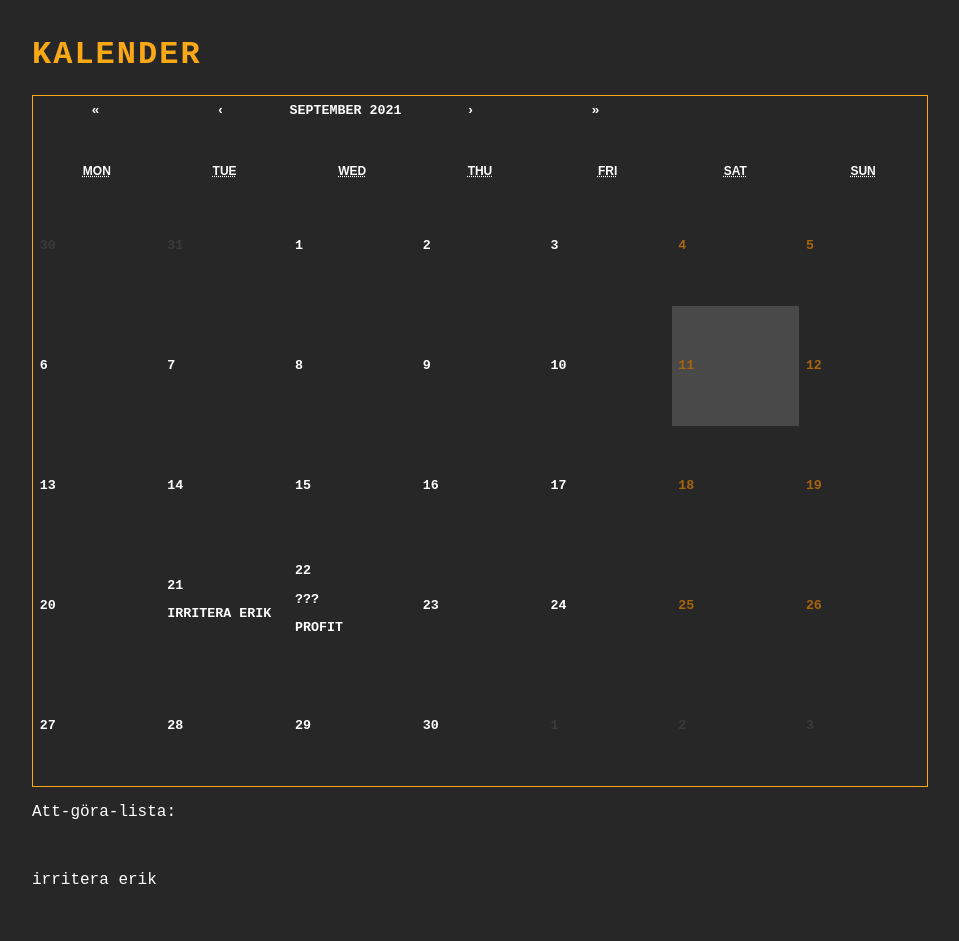
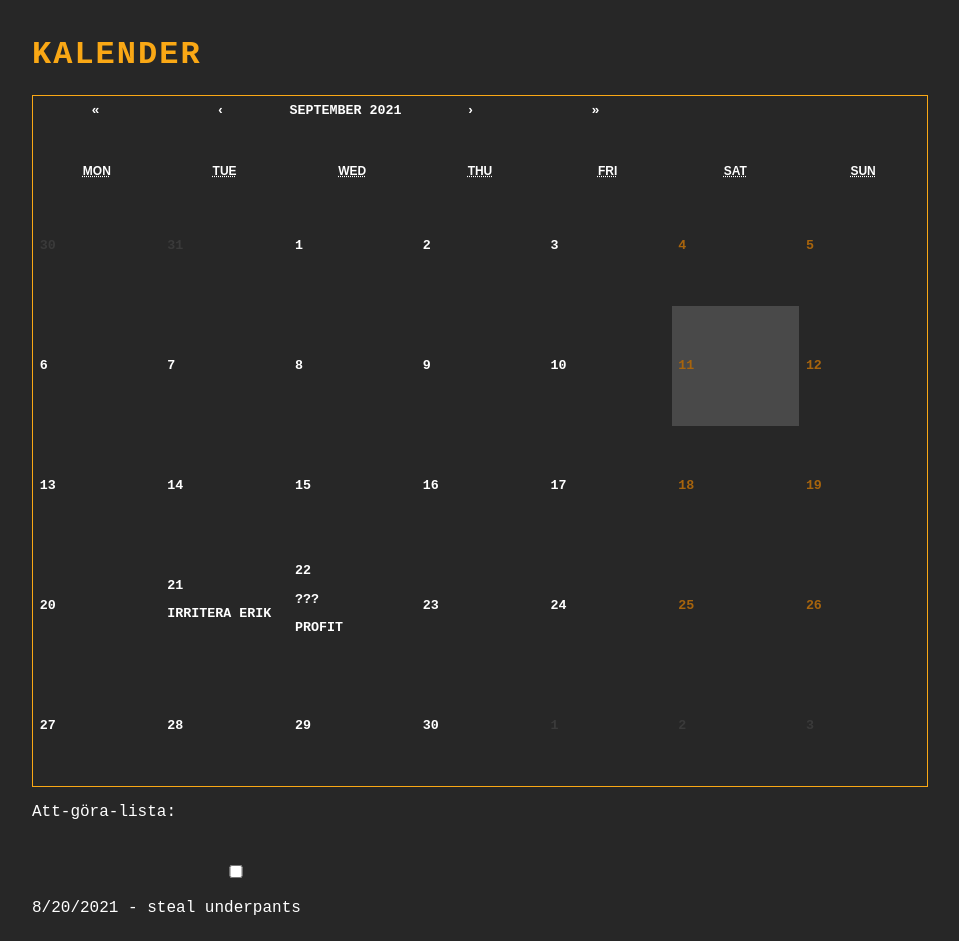
Before and after one commit to ljwedin/react-calendar, a React (Create React App) app: page / in a window 1280 px wide. Shown: the top 941 px of the page, without its empty margins (160-1119 px from the left). Before the commit the page ends 920 px from the top, so only its background shows below. Built offline with nearby package versions, Linux system fonts and the light colour scheme.

Commit message:
Breaks out to do items to component and creates checkboxes

```diff
--- a/src/App.css
+++ b/src/App.css
@@ -139,6 +139,10 @@ button:active {
 
 #content {
   width: 70vw;
+}
+
+.done {
+  text-decoration: line-through;
 }
 
 .react-calendar {
--- a/src/App.scss
+++ b/src/App.scss
@@ -105,6 +105,10 @@ button {
 
 #content {
     width: 70vw;
+}
+
+.done {
+  text-decoration: line-through;
 }
 
 .react-calendar {
--- a/src/components/ToDoCalendar.jsx
+++ b/src/components/ToDoCalendar.jsx
@@ -6,17 +6,26 @@ const ToDoCalendar = () => {
         {
             id: 0,
             date: new Date(2021, 8, 21),
-            toDo: 'irritera erik'
+            toDo: 'irritera erik',
+            done: false
         },
         {
             id: 1,
             date: new Date(2021, 8, 22),
-            toDo: '???'
+            toDo: '???',
+            done: false
         },
         {
             id: 2,
             date: new Date(2021, 8, 22),
-            toDo: 'profit'
+            toDo: 'profit',
+            done: false
+        },
+        {
+            id: 3,
+            date: new Date(2021, 7, 20),
+            toDo: 'steal underpants',
+            done: false
         }
     ]);
 
--- a/src/components/ToDoDisplay.jsx
+++ b/src/components/ToDoDisplay.jsx
@@ -1,11 +1,12 @@
+import ToDoItems from './ToDoItems';
+
 const ToDoDisplay = (props) => {
-    const toDoList = props.toDoList;
 
     return (
         <div>
             <p>Att-göra-lista:</p>
             <br />
-            <p>{toDoList[0].toDo}</p>
+            <ToDoItems toDoList={props.toDoList} />
         </div>
     )
 }
--- /dev/null
+++ b/src/components/ToDoItems.jsx
@@ -0,0 +1,22 @@
+import ToDoSingleItem from "./ToDoSingleItem";
+
+const ToDoItems = (props) => {
+    let toDoList = props.toDoList;
+
+    const sortByDate = (arr) => {
+        const sorter = (a, b) => {
+            return a.date.getTime() - b.date.getTime();
+        }
+        arr.sort(sorter);
+    }
+
+    sortByDate(toDoList);
+
+    return toDoList.map((item) => {
+        return (
+            <ToDoSingleItem item={item} />
+        )
+    })
+}
+
+export default ToDoItems;
--- /dev/null
+++ b/src/components/ToDoSingleItem.jsx
@@ -0,0 +1,16 @@
+const ToDoSingleItem = (props) => {
+    const item = props.item;
+
+    const handleCheckbox = (e) => {
+        item.done = !item.done
+    }
+
+    return (
+        <div>
+            <input type="checkbox" id={item.id} onChange={handleCheckbox} />
+            <p class={item.done ? "done" : "notDone"}>{item.date.toLocaleDateString()} - {item.toDo}</p>
+        </div>
+    )
+}
+
+export default ToDoSingleItem;
```
Also changed, not shown: 1 other file (tests, documents, lock files or other folders).
